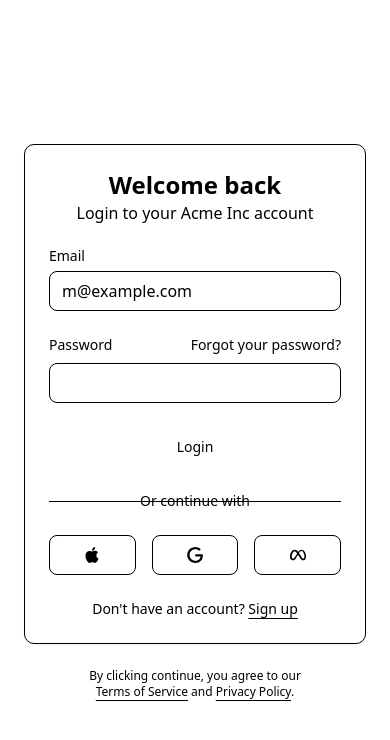
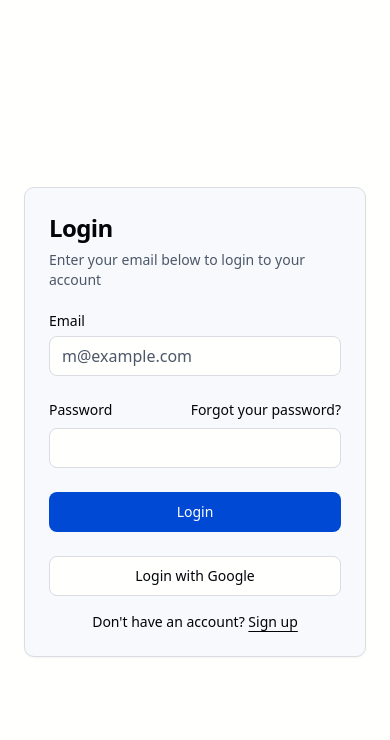
Before and after one commit to EduHubCenter1/EduHub, a Next.js app: page /login in a window 390 px wide. Shown: the top 740 px of the page. Built offline with nearby package versions, Linux system fonts and the light colour scheme.

Commit message:
1/2 Login

```diff
--- a/app/globals.css
+++ b/app/globals.css
@@ -4,75 +4,48 @@
 
 @layer base {
   :root {
-    /* Updated color scheme to match EduHub branding */
-    --background: oklch(0.98 0.005 106.423);
-    --foreground: oklch(0.145 0 0);
-    --card: oklch(1 0 0);
-    --card-foreground: oklch(0.145 0 0);
-    --popover: oklch(1 0 0);
-    --popover-foreground: oklch(0.145 0 0);
-    --primary: oklch(0.478 0.166 258.338); /* #2563EB - Blue */
-    --primary-foreground: oklch(0.985 0 0);
-    --secondary: oklch(0.478 0.166 292.338); /* #9333EA - Purple */
-    --secondary-foreground: oklch(0.985 0 0);
-    --muted: oklch(0.956 0.013 106.423); /* #F3F4F6 - Background */
-    --muted-foreground: oklch(0.556 0 0);
-    --accent: oklch(0.647 0.129 162.028); /* #10B981 - Accent */
-    --accent-foreground: oklch(0.985 0 0);
-    --destructive: oklch(0.577 0.245 27.325);
-    --destructive-foreground: oklch(0.985 0 0);
-    --border: oklch(0.922 0 0);
-    --input: oklch(0.922 0 0);
-    --ring: oklch(0.478 0.166 258.338);
-    --chart-1: oklch(0.646 0.222 41.116);
-    --chart-2: oklch(0.6 0.118 184.704);
-    --chart-3: oklch(0.398 0.07 227.392);
-    --chart-4: oklch(0.828 0.189 84.429);
-    --chart-5: oklch(0.769 0.188 70.08);
+    --background: oklch(99.98% 0.001 106.42);
+    --foreground: oklch(10.56% 0.018 258.34);
+    --card: oklch(98.08% 0.005 258.34);
+    --card-foreground: oklch(10.56% 0.018 258.34);
+    --popover: oklch(98.08% 0.005 258.34);
+    --popover-foreground: oklch(10.56% 0.018 258.34);
+    --primary: oklch(46.34% 0.228 258.34);
+    --primary-foreground: oklch(99.98% 0.001 106.42);
+    --secondary: oklch(62.79% 0.197 258.34);
+    --secondary-foreground: oklch(99.98% 0.001 106.42);
+    --muted: oklch(89.59% 0.007 258.34);
+    --muted-foreground: oklch(45.36% 0.029 258.34);
+    --accent: oklch(76.3% 0.13 258.34);
+    --accent-foreground: oklch(10.56% 0.018 258.34);
+    --destructive: oklch(57.7% 0.245 27.325);
+    --destructive-foreground: oklch(98.5% 0 0);
+    --border: oklch(89.59% 0.007 258.34);
+    --input: oklch(89.59% 0.007 258.34);
+    --ring: oklch(46.34% 0.228 258.34);
     --radius: 0.625rem;
-    --sidebar: oklch(0.985 0 0);
-    --sidebar-foreground: oklch(0.145 0 0);
-    --sidebar-primary: oklch(0.478 0.166 258.338);
-    --sidebar-primary-foreground: oklch(0.985 0 0);
-    --sidebar-accent: oklch(0.97 0 0);
-    --sidebar-accent-foreground: oklch(0.205 0 0);
-    --sidebar-border: oklch(0.922 0 0);
-    --sidebar-ring: oklch(0.708 0 0);
   }
 
   .dark {
-    --background: oklch(0.145 0 0);
-    --foreground: oklch(0.985 0 0);
-    --card: oklch(0.145 0 0);
-    --card-foreground: oklch(0.985 0 0);
-    --popover: oklch(0.145 0 0);
-    --popover-foreground: oklch(0.985 0 0);
-    --primary: oklch(0.647 0.129 162.028);
-    --primary-foreground: oklch(0.145 0 0);
-    --secondary: oklch(0.478 0.166 292.338);
-    --secondary-foreground: oklch(0.985 0 0);
-    --muted: oklch(0.269 0 0);
-    --muted-foreground: oklch(0.708 0 0);
-    --accent: oklch(0.647 0.129 162.028);
-    --accent-foreground: oklch(0.145 0 0);
-    --destructive: oklch(0.396 0.141 25.723);
-    --destructive-foreground: oklch(0.637 0.237 25.331);
-    --border: oklch(0.269 0 0);
-    --input: oklch(0.269 0 0);
-    --ring: oklch(0.439 0 0);
-    --chart-1: oklch(0.488 0.243 264.376);
-    --chart-2: oklch(0.696 0.17 162.48);
-    --chart-3: oklch(0.769 0.188 70.08);
-    --chart-4: oklch(0.627 0.265 303.9);
-    --chart-5: oklch(0.645 0.246 16.439);
-    --sidebar: oklch(0.205 0 0);
-    --sidebar-foreground: oklch(0.985 0 0);
-    --sidebar-primary: oklch(0.647 0.129 162.028);
-    --sidebar-primary-foreground: oklch(0.145 0 0);
-    --sidebar-accent: oklch(0.269 0 0);
-    --sidebar-accent-foreground: oklch(0.985 0 0);
-    --sidebar-border: oklch(0.269 0 0);
-    --sidebar-ring: oklch(0.439 0 0);
+    --background: oklch(10.56% 0.018 258.34);
+    --foreground: oklch(99.98% 0.001 106.42);
+    --card: oklch(15% 0.02 258.34);
+    --card-foreground: oklch(99.98% 0.001 106.42);
+    --popover: oklch(15% 0.02 258.34);
+    --popover-foreground: oklch(99.98% 0.001 106.42);
+    --primary: oklch(62.79% 0.197 258.34);
+    --primary-foreground: oklch(10.56% 0.018 258.34);
+    --secondary: oklch(76.3% 0.13 258.34);
+    --secondary-foreground: oklch(10.56% 0.018 258.34);
+    --muted: oklch(20% 0.02 258.34);
+    --muted-foreground: oklch(70% 0.01 258.34);
+    --accent: oklch(62.79% 0.197 258.34);
+    --accent-foreground: oklch(99.98% 0.001 106.42);
+    --destructive: oklch(57.7% 0.245 27.325);
+    --destructive-foreground: oklch(98.5% 0 0);
+    --border: oklch(20% 0.02 258.34);
+    --input: oklch(20% 0.02 258.34);
+    --ring: oklch(62.79% 0.197 258.34);
   }
 }
 
--- a/app/login/page.tsx
+++ b/app/login/page.tsx
@@ -1,9 +1,9 @@
 import { LoginForm } from "@/components/login-form"
 
-export default function LoginPage() {
+export default function Page() {
   return (
-    <div className="flex min-h-svh flex-col items-center justify-center bg-muted p-6 md:p-10">
-      <div className="w-full max-w-sm md:max-w-3xl">
+    <div className="flex min-h-svh w-full items-center justify-center p-6 md:p-10">
+      <div className="w-full max-w-sm">
         <LoginForm />
       </div>
     </div>
--- a/components/login-form.tsx
+++ b/components/login-form.tsx
@@ -1,25 +1,31 @@
 import { cn } from "@/lib/utils"
 import { Button } from "@/components/ui/button"
-import { Card, CardContent } from "@/components/ui/card"
+import {
+  Card,
+  CardContent,
+  CardDescription,
+  CardHeader,
+  CardTitle,
+} from "@/components/ui/card"
 import { Input } from "@/components/ui/input"
 import { Label } from "@/components/ui/label"
 
 export function LoginForm({
   className,
   ...props
-}: React.ComponentProps<"div">) {
+}: React.ComponentPropsWithoutRef<"div">) {
   return (
     <div className={cn("flex flex-col gap-6", className)} {...props}>
-      <Card className="overflow-hidden">
-        <CardContent className="grid p-0 md:grid-cols-2">
-          <form className="p-6 md:p-8">
+      <Card>
+        <CardHeader>
+          <CardTitle className="text-2xl">Login</CardTitle>
+          <CardDescription>
+            Enter your email below to login to your account
+          </CardDescription>
+        </CardHeader>
+        <CardContent>
+          <form>
             <div className="flex flex-col gap-6">
-              <div className="flex flex-col items-center text-center">
-                <h1 className="text-2xl font-bold">Welcome back</h1>
-                <p className="text-balance text-muted-foreground">
-                  Login to your Acme Inc account
-                </p>
-              </div>
               <div className="grid gap-2">
                 <Label htmlFor="email">Email</Label>
                 <Input
@@ -34,7 +40,7 @@ export function LoginForm({
                   <Label htmlFor="password">Password</Label>
                   <a
                     href="#"
-                    className="ml-auto text-sm underline-offset-2 hover:underline"
+                    className="ml-auto inline-block text-sm underline-offset-4 hover:underline"
                   >
                     Forgot your password?
                   </a>
@@ -44,61 +50,19 @@ export function LoginForm({
               <Button type="submit" className="w-full">
                 Login
               </Button>
-              <div className="relative text-center text-sm after:absolute after:inset-0 after:top-1/2 after:z-0 after:flex after:items-center after:border-t after:border-border">
-                <span className="relative z-10 bg-background px-2 text-muted-foreground">
-                  Or continue with
-                </span>
-              </div>
-              <div className="grid grid-cols-3 gap-4">
               <Button variant="outline" className="w-full">
-                  <svg xmlns="http://www.w3.org/2000/svg" viewBox="0 0 24 24">
-                    <path
-                      d="M12.152 6.896c-.948 0-2.415-1.078-3.96-1.04-2.04.027-3.91 1.183-4.961 3.014-2.117 3.675-.546 9.103 1.519 12.09 1.013 1.454 2.208 3.09 3.792 3.039 1.52-.065 2.09-.987 3.935-.987 1.831 0 2.35.987 3.96.948 1.637-.026 2.676-1.48 3.676-2.948 1.156-1.688 1.636-3.325 1.662-3.415-.039-.013-3.182-1.221-3.22-4.857-.026-3.04 2.48-4.494 2.597-4.559-1.429-2.09-3.623-2.324-4.39-2.376-2-.156-3.675 1.09-4.61 1.09zM15.53 3.83c.843-1.012 1.4-2.427 1.245-3.83-1.207.052-2.662.805-3.532 1.818-.78.896-1.454 2.338-1.273 3.714 1.338.104 2.715-.688 3.559-1.701"
-                      fill="currentColor"
-                    />
-                  </svg>
-                  <span className="sr-only">Login with Apple</span>
-                </Button>
-                <Button variant="outline" className="w-full">
-                  <svg xmlns="http://www.w3.org/2000/svg" viewBox="0 0 24 24">
-                    <path
-                      d="M12.48 10.92v3.28h7.84c-.24 1.84-.853 3.187-1.787 4.133-1.147 1.147-2.933 2.4-6.053 2.4-4.827 0-8.6-3.893-8.6-8.72s3.773-8.72 8.6-8.72c2.6 0 4.507 1.027 5.907 2.347l2.307-2.307C18.747 1.44 16.133 0 12.48 0 5.867 0 .307 5.387.307 12s5.56 12 12.173 12c3.573 0 6.267-1.173 8.373-3.36 2.16-2.16 2.84-5.213 2.84-7.667 0-.76-.053-1.467-.173-2.053H12.48z"
-                      fill="currentColor"
-                    />
-                  </svg>
-                  <span className="sr-only">Login with Google</span>
-                </Button>
-                <Button variant="outline" className="w-full">
-                  <svg xmlns="http://www.w3.org/2000/svg" viewBox="0 0 24 24">
-                    <path
-                      d="M6.915 4.03c-1.968 0-3.683 1.28-4.871 3.113C.704 9.208 0 11.883 0 14.449c0 .706.07 1.369.21 1.973a6.624 6.624 0 0 0 .265.86 5.297 5.297 0 0 0 .371.761c.696 1.159 1.818 1.927 3.593 1.927 1.497 0 2.633-.671 3.965-2.444.76-1.012 1.144-1.626 2.663-4.32l.756-1.339.186-.325c.061.1.121.196.183.3l2.152 3.595c.724 1.21 1.665 2.556 2.47 3.314 1.046.987 1.992 1.22 3.06 1.22 1.075 0 1.876-.355 2.455-.843a3.743 3.743 0 0 0 .81-.973c.542-.939.861-2.127.861-3.745 0-2.72-.681-5.357-2.084-7.45-1.282-1.912-2.957-2.93-4.716-2.93-1.047 0-2.088.467-3.053 1.308-.652.57-1.257 1.29-1.82 2.05-.69-.875-1.335-1.547-1.958-2.056-1.182-.966-2.315-1.303-3.454-1.303zm10.16 2.053c1.147 0 2.188.758 2.992 1.999 1.132 1.748 1.647 4.195 1.647 6.4 0 1.548-.368 2.9-1.839 2.9-.58 0-1.027-.23-1.664-1.004-.496-.601-1.343-1.878-2.832-4.358l-.617-1.028a44.908 44.908 0 0 0-1.255-1.98c.07-.109.141-.224.211-.327 1.12-1.667 2.118-2.602 3.358-2.602zm-10.201.553c1.265 0 2.058.791 2.675 1.446.307.327.737.871 1.234 1.579l-1.02 1.566c-.757 1.163-1.882 3.017-2.837 4.338-1.191 1.649-1.81 1.817-2.486 1.817-.524 0-1.038-.237-1.383-.794-.263-.426-.464-1.13-.464-2.046 0-2.221.63-4.535 1.66-6.088.454-.687.964-1.226 1.533-1.533a2.264 2.264 0 0 1 1.088-.285z"
-                      fill="currentColor"
-                    />
-                  </svg>
-                  <span className="sr-only">Login with Meta</span>
+                Login with Google
               </Button>
             </div>
-              <div className="text-center text-sm">
+            <div className="mt-4 text-center text-sm">
               Don&apos;t have an account?{" "}
-                <a href="#" className="underline underline-offset-4">
+              <a href="/register" className="underline underline-offset-4">
                 Sign up
               </a>
             </div>
-            </div>
           </form>
-          <div className="relative hidden bg-muted md:block">
-            <img
-              src="/placeholder.svg"
-              alt="Image"
-              className="absolute inset-0 h-full w-full object-cover dark:brightness-[0.2] dark:grayscale"
-            />
-          </div>
         </CardContent>
       </Card>
-      <div className="text-balance text-center text-xs text-muted-foreground [&_a]:underline [&_a]:underline-offset-4 hover:[&_a]:text-primary">
-        By clicking continue, you agree to our <a href="#">Terms of Service</a>{" "}
-        and <a href="#">Privacy Policy</a>.
-      </div>
     </div>
   )
 }
--- /dev/null
+++ b/lib/supabaseClient.ts
@@ -0,0 +1,4 @@
+import { createClient, SupabaseClient } from '@supabase/supabase-js';
+const supabaseUrl: string = process.env.NEXT_PUBLIC_SUPABASE_URL!;
+const supabaseKey: string = process.env.NEXT_PUBLIC_SUPABASE_ANON_KEY!;
+export const supabase: SupabaseClient = createClient(supabaseUrl, supabaseKey);
--- a/package.json
+++ b/package.json
@@ -22,7 +22,7 @@
     "@radix-ui/react-dialog": "1.1.4",
     "@radix-ui/react-dropdown-menu": "2.1.4",
     "@radix-ui/react-hover-card": "1.1.4",
-    "@radix-ui/react-label": "^2.1.1",
+    "@radix-ui/react-label": "^2.1.7",
     "@radix-ui/react-menubar": "1.1.4",
     "@radix-ui/react-navigation-menu": "1.2.3",
     "@radix-ui/react-popover": "1.1.4",
@@ -32,13 +32,14 @@
     "@radix-ui/react-select": "2.1.4",
     "@radix-ui/react-separator": "1.1.1",
     "@radix-ui/react-slider": "1.2.2",
-    "@radix-ui/react-slot": "^1.1.1",
+    "@radix-ui/react-slot": "^1.2.3",
     "@radix-ui/react-switch": "1.1.2",
     "@radix-ui/react-tabs": "1.1.2",
     "@radix-ui/react-toast": "latest",
     "@radix-ui/react-toggle": "1.1.1",
     "@radix-ui/react-toggle-group": "1.1.1",
     "@radix-ui/react-tooltip": "1.1.6",
+    "@supabase/supabase-js": "^2.56.0",
     "autoprefixer": "^10.4.20",
     "bcryptjs": "latest",
     "class-variance-authority": "^0.7.1",
--- a/tailwind.config.ts
+++ b/tailwind.config.ts
@@ -13,55 +13,55 @@ const config: Config = {
   theme: {
   	extend: {
   		colors: {
-  			background: 'hsl(var(--background))',
-  			foreground: 'hsl(var(--foreground))',
+  			background: 'var(--background)',
+  			foreground: 'var(--foreground)',
   			card: {
-  				DEFAULT: 'hsl(var(--card))',
-  				foreground: 'hsl(var(--card-foreground))'
+  				DEFAULT: 'var(--card)',
+  				foreground: 'var(--card-foreground)'
   			},
   			popover: {
-  				DEFAULT: 'hsl(var(--popover))',
-  				foreground: 'hsl(var(--popover-foreground))'
+  				DEFAULT: 'var(--popover)',
+  				foreground: 'var(--popover-foreground)'
   			},
   			primary: {
-  				DEFAULT: 'hsl(var(--primary))',
-  				foreground: 'hsl(var(--primary-foreground))'
+  				DEFAULT: 'var(--primary)',
+  				foreground: 'var(--primary-foreground)'
   			},
   			secondary: {
-  				DEFAULT: 'hsl(var(--secondary))',
-  				foreground: 'hsl(var(--secondary-foreground))'
+  				DEFAULT: 'var(--secondary)',
+  				foreground: 'var(--secondary-foreground)'
   			},
   			muted: {
-  				DEFAULT: 'hsl(var(--muted))',
-  				foreground: 'hsl(var(--muted-foreground))'
+  				DEFAULT: 'var(--muted)',
+  				foreground: 'var(--muted-foreground)'
   			},
   			accent: {
-  				DEFAULT: 'hsl(var(--accent))',
-  				foreground: 'hsl(var(--accent-foreground))'
+  				DEFAULT: 'var(--accent)',
+  				foreground: 'var(--accent-foreground)'
   			},
   			destructive: {
-  				DEFAULT: 'hsl(var(--destructive))',
-  				foreground: 'hsl(var(--destructive-foreground))'
+  				DEFAULT: 'var(--destructive)',
+  				foreground: 'var(--destructive-foreground)'
   			},
-  			border: 'hsl(var(--border))',
-  			input: 'hsl(var(--input))',
-  			ring: 'hsl(var(--ring))',
+  			border: 'var(--border)',
+  			input: 'var(--input)',
+  			ring: 'var(--ring)',
   			chart: {
-  				'1': 'hsl(var(--chart-1))',
-  				'2': 'hsl(var(--chart-2))',
-  				'3': 'hsl(var(--chart-3))',
-  				'4': 'hsl(var(--chart-4))',
-  				'5': 'hsl(var(--chart-5))'
+  				'1': 'var(--chart-1)',
+  				'2': 'var(--chart-2)',
+  				'3': 'var(--chart-3)',
+  				'4': 'var(--chart-4)',
+  				'5': 'var(--chart-5)'
   			},
   			sidebar: {
-  				DEFAULT: 'hsl(var(--sidebar-background))',
-  				foreground: 'hsl(var(--sidebar-foreground))',
-  				primary: 'hsl(var(--sidebar-primary))',
-  				'primary-foreground': 'hsl(var(--sidebar-primary-foreground))',
-  				accent: 'hsl(var(--sidebar-accent))',
-  				'accent-foreground': 'hsl(var(--sidebar-accent-foreground))',
-  				border: 'hsl(var(--sidebar-border))',
-  				ring: 'hsl(var(--sidebar-ring))'
+  				DEFAULT: 'var(--sidebar-background)',
+  				foreground: 'var(--sidebar-foreground)',
+  				primary: 'var(--sidebar-primary)',
+  				'primary-foreground': 'var(--sidebar-primary-foreground)',
+  				accent: 'var(--sidebar-accent)',
+  				'accent-foreground': 'var(--sidebar-accent-foreground)',
+  				border: 'var(--sidebar-border)',
+  				ring: 'var(--sidebar-ring)'
   			}
   		},
   		borderRadius: {
```
Also changed, not shown: public/EduhubLogo.jpg (added), 1 other file (tests, documents, lock files or other folders). Lines whose indentation alone changed are shown as unchanged.
